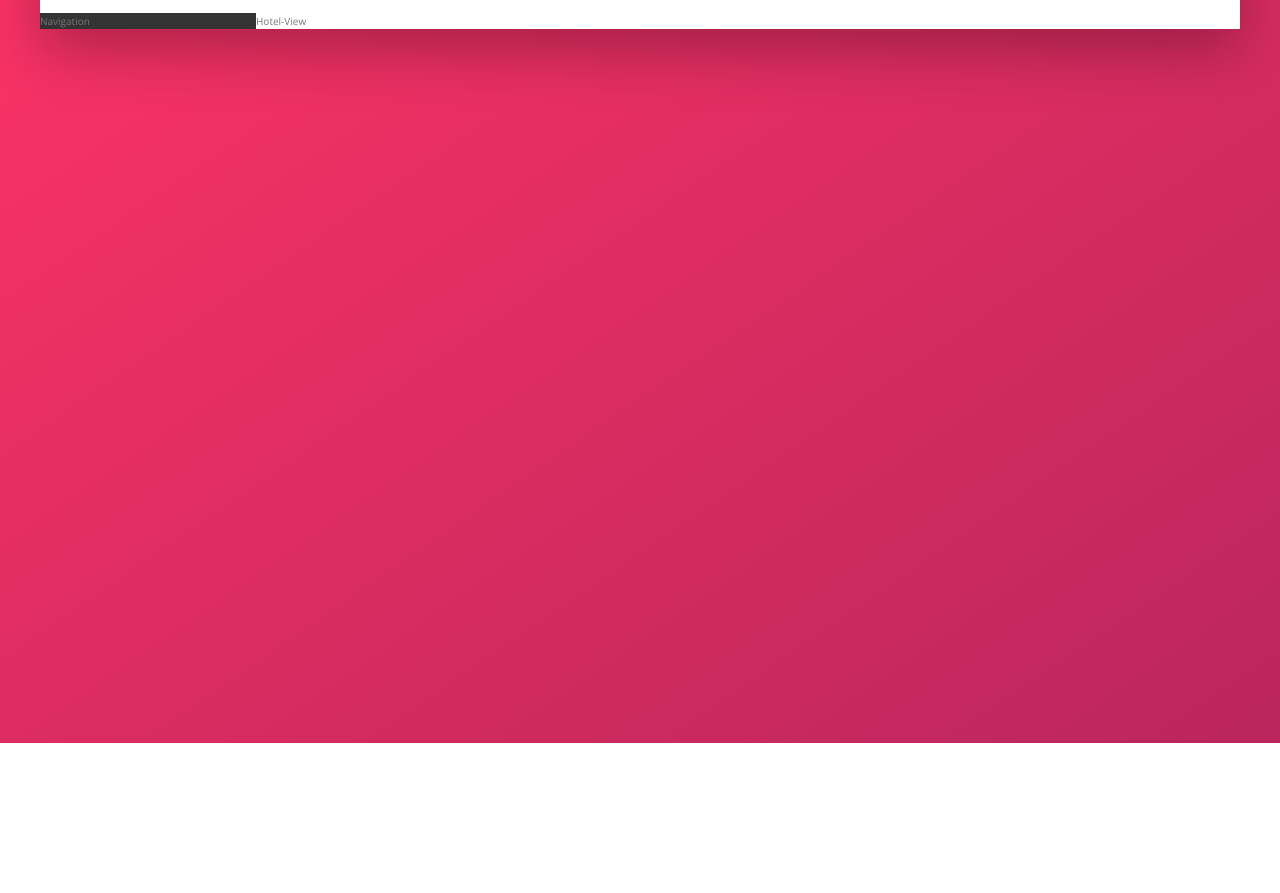
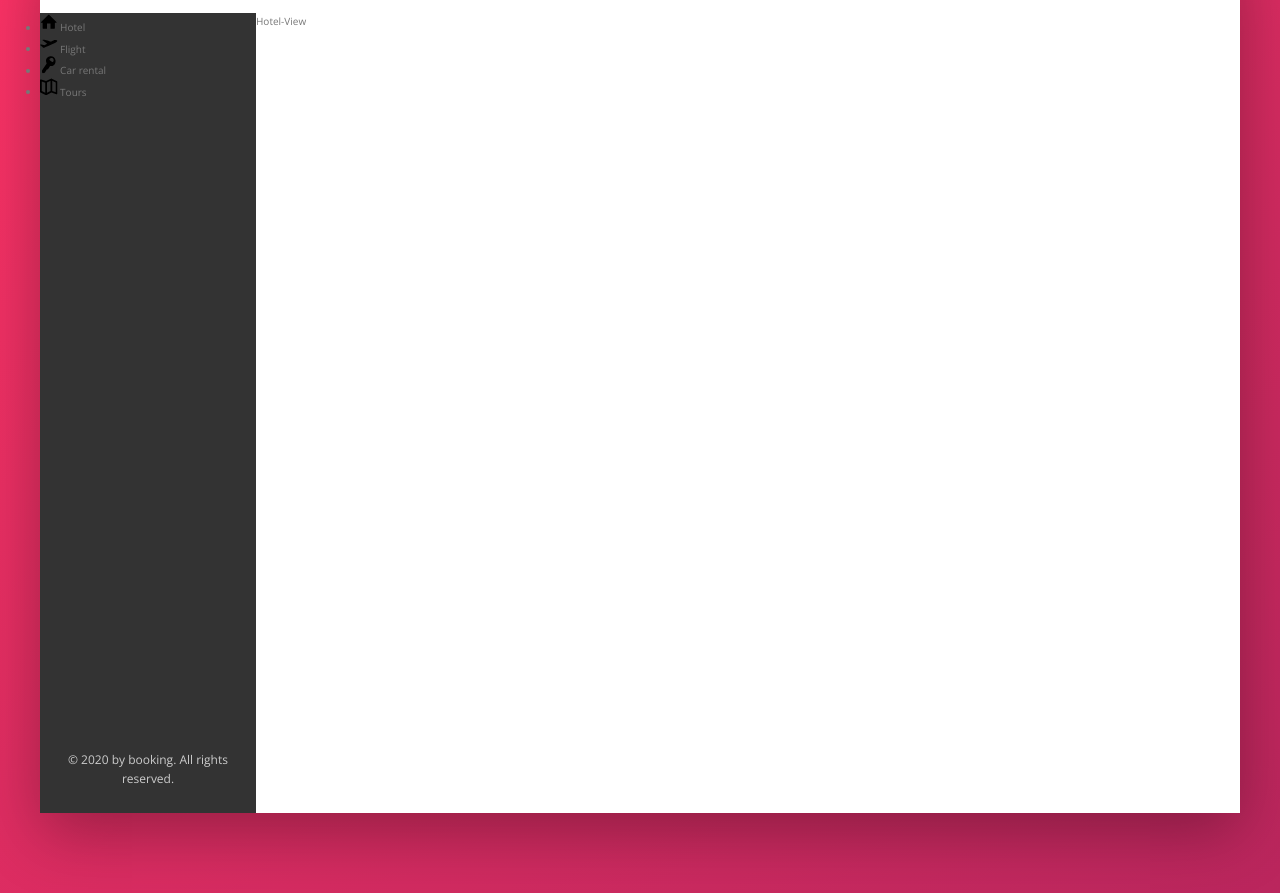
Before and after one commit to skusebauch/booking-vac, a website: page index.html in a window 1280 px wide. Shown: the part 137-1030 px from the top of the page. Before the commit the page ends 880 px from the top, so only its background shows below. Drawn offline with nearby package versions, Linux system fonts and the light colour scheme.

Commit message:
implement side nav

```diff
--- a/index.html
+++ b/index.html
@@ -46,7 +46,39 @@
         </header>
         <div class="content">
           <nav class="sidebar">
-            Navigation
+            <ul class="side-nav">
+              <li class="side-nav__item">
+                <a href="#" class="side-nav__link"></a>
+                  <svg class="side-nav__icon">
+                    <use xlink:href="img/sprite.svg#icon-home"></use>
+                  </svg>
+                  <span>Hotel</span>
+              </li>
+              <li class="side-nav__item">
+                <a href="#" class="side-nav__link"></a>
+                  <svg class="side-nav__icon">
+                    <use xlink:href="img/sprite.svg#icon-aircraft-take-off"></use>
+                  </svg>
+                  <span>Flight</span>
+              </li>
+              <li class="side-nav__item">
+                <a href="#" class="side-nav__link"></a>
+                  <svg class="side-nav__icon">
+                    <use xlink:href="img/sprite.svg#icon-key"></use>
+                  </svg>
+                  <span>Car rental</span>
+              </li>
+              <li class="side-nav__item">
+                <a href="#" class="side-nav__link"></a>
+                  <svg class="side-nav__icon">
+                    <use xlink:href="img/sprite.svg#icon-map"></use>
+                  </svg>
+                  <span>Tours</span>
+              </li>
+            </ul>
+            <div class="legal">
+              &copy; 2020 by booking. All rights reserved.
+            </div>
           </nav>
           <main class="hotel-view">
             Hotel-View
--- a/sass/_components.scss
+++ b/sass/_components.scss
@@ -118,3 +118,31 @@
     margin-right: 1rem;
   }
 }
+
+/////////////////
+// SIDE NAVIGATION
+
+.side-nav {
+  &__item {
+
+  }
+
+  &__link {
+
+  }
+
+  &__icon {
+    width: 1.75rem;
+    height: 1.75rem;
+  }
+}
+
+/////////////////
+// LEGAL TEXT
+
+.legal {
+  font-size: 1.2rem;
+  color: var(--color-grey-light-4);
+  text-align: center;
+  padding: 2.5rem;
+}
--- a/sass/_layout.scss
+++ b/sass/_layout.scss
@@ -24,10 +24,16 @@
   background-color: var(--color-grey-dark-1);
   // no grow no shrink always 18% width
   flex: 0 0 18%;
+  display: flex;
+  // change default direction of flex
+  flex-direction: column;
+  justify-content: space-between;
 }
+
 
 .hotel-view{
   background-color: #fff;
+  height: 80rem;
   // element should grow as much as it can, and use default 1 shrink - that we allow to shrink
   flex: 1;
 }
```
Also changed, not shown: css/style.css.
